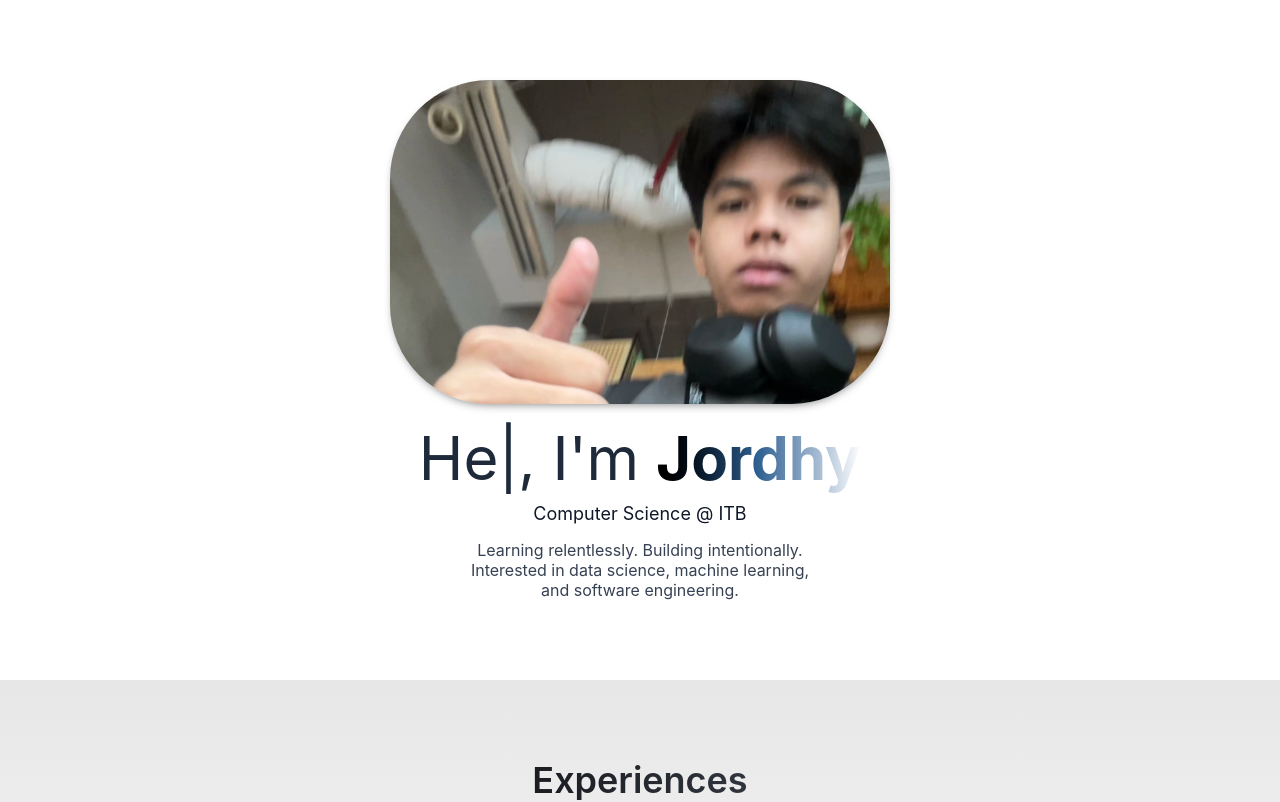
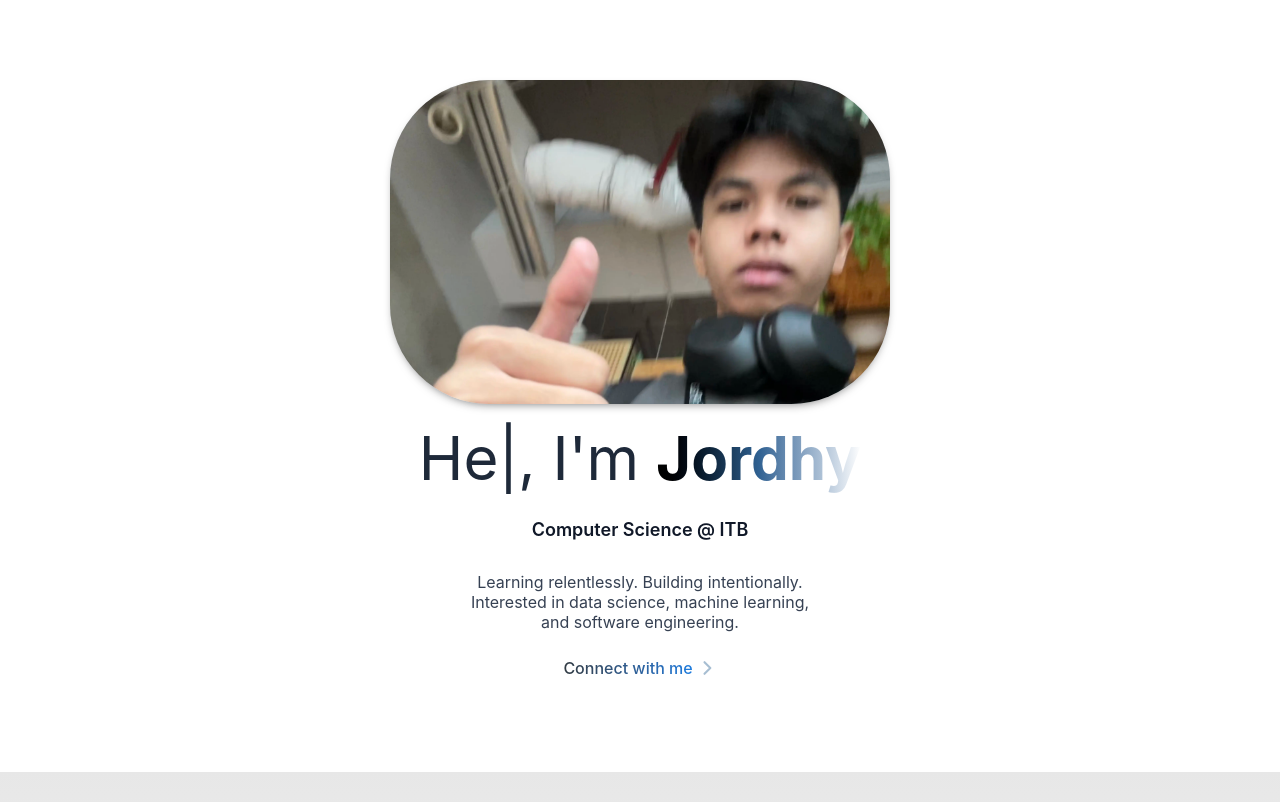
Before and after one commit to ethj0r/ethjor-app, a Next.js app: page / in a window 1280 px wide. Shown: the top 802 px of the page. Built offline with nearby package versions, Linux system fonts and the light colour scheme; a web font is replaced by a local one.

Commit message:
feat: add connect with me

```diff
--- a/app/components/HeroSection.tsx
+++ b/app/components/HeroSection.tsx
@@ -1,6 +1,7 @@
 "use client";
 
 import Image from "next/image";
+import Link from "next/link";
 import { useState, useEffect } from "react";
 
 export default function HeroSection() {
@@ -88,13 +89,32 @@ export default function HeroSection() {
               Jordhy
             </span>
           </h1>
-          <p className="mb-3 text-sm text-gray-900 md:text-lg">
+          <p className="py-4 mb-3 font-semibold text-gray-900 md:text-lg">
             Computer Science @ ITB
           </p>
           <p className="mx-auto max-w-2xl text-xs text-gray-700 md:text-base leading-tight lg:leading-tight">
             Learning relentlessly. Building intentionally.<br /> Interested in data science,
             machine learning, <br />and software engineering.
           </p>
+          <Link
+            href="https://linkedin.com/in/ethjor"
+            target="_blank"
+            rel="noopener noreferrer"
+            className="inline-flex items-center gap-1 mt-6 mb-3 font-[500] text-sm bg-gradient-to-r from-[#323b43] to-[#0088ff] bg-clip-text text-transparent md:text-base transition-transform duration-300 hover:scale-105"
+          >
+            <span>Connect with me</span>
+            <svg
+              xmlns="http://www.w3.org/2000/svg"
+              className="h-4 w-4 md:h-5 md:w-5"
+              viewBox="0 0 24 24"
+              fill="none"
+              stroke="currentColor"
+              strokeWidth={2.5}
+              style={{ color: '#a7bed2ff' }}
+            >
+              <path strokeLinecap="round" strokeLinejoin="round" d="M9 5l7 7-7 7" />
+            </svg>
+          </Link>
         </div>
       </div>
     </section>
```
